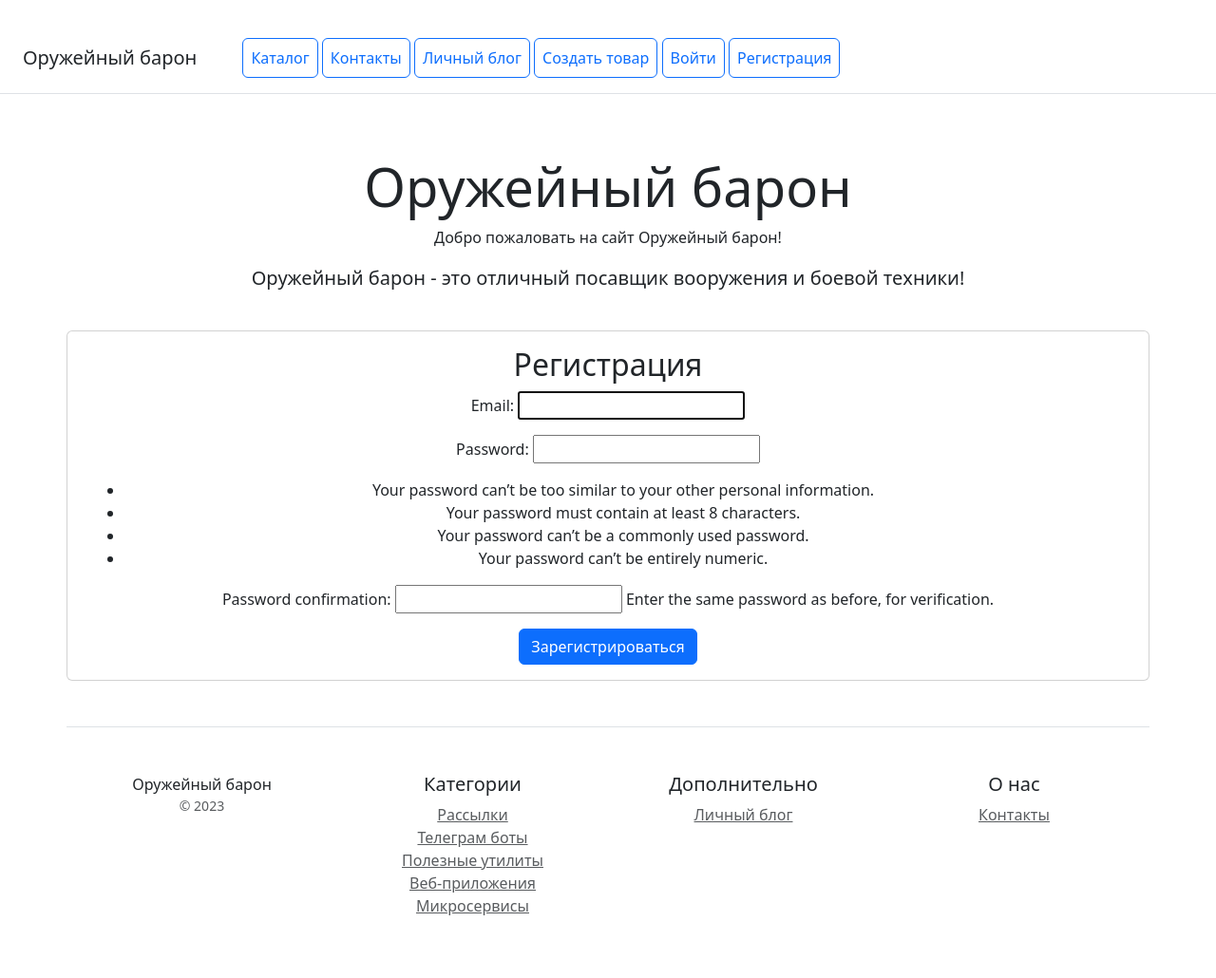
After one commit to PetrVPA/WebMag, a Django app: page /users/register/ in a window 1280 px wide. The commit adds this page. Shown: the whole page at 95% size. Run offline with Django 5.2, Linux system fonts and the light colour scheme; parts of the project's set-up code (start-up, migrations or seed data) failed here and were passed over; some libraries are stand-ins or nearby versions.

Commit message:
Второе контрольное сохранение.

```diff
--- a/catalog/templates/menu.html
+++ b/catalog/templates/menu.html
@@ -5,5 +5,16 @@
         <a class="p-2 btn btn-outline-primary" href="/contacts/">Контакты</a>
         <a class="p-2 btn btn-outline-primary" href="{% url 'blog:blog_start' %}">Личный блог</a>
         <a class="p-2 btn btn-outline-primary" href="{% url 'catalog:product_create'%}">Создать товар</a>
+        {% if user.is_authenticated %}
+            <form method="post" action="{% url 'logout' %}" style="display: inline;">
+	                        {% csrf_token %}
+	                        <button type="submit" class="p-2 btn btn-outline-primary">Выйти
+	                        </button>
+            </form>
+
+        {% else %}
+            <a class="p-2 btn btn-outline-primary" href="#">Войти</a>
+            <a class="p-2 btn btn-outline-primary" href="#">Регистрация</a>
+        {% endif %}
     </nav>
 </div>
--- a/catalog/templates/product_base.html
+++ b/catalog/templates/product_base.html
@@ -25,6 +25,11 @@
 {% include 'menu.html' %}
 <div class="pricing-header px-3 py-3 pt-md-5 pb-md-4 mx-auto text-center">
     <h1 class="display-4">Оружейный барон</h1>
+    {% if user.is_authenticated %}
+        <p>Добро пожаловать, {{ user.first_name }}!</p>
+    {% else %}
+        <p>Добро пожаловать на сайт Оружейный барон!</p>
+    {% endif %}
     <p class="lead">Оружейный барон - это отличный посавщик вооружения и боевой техники!</p>
 </div>
 
--- a/users/forms.py
+++ b/users/forms.py
@@ -1,4 +1,5 @@
 from django.contrib.auth.forms import UserCreationForm
+from django import forms
 
 
 class StyleFormMixin:
@@ -14,3 +15,9 @@ class UserRegisterForm(StyleFormMixin, UserCreationForm):
     class Meta:
         model = User
         fields = ('email', 'password1', 'password2')
+
+    def clean_phone_number(self):
+        phone_number = self.cleaned_data.get('phone_number')
+        if phone_number and not phone_number.isdigit():
+            raise forms.ValidationError('Phone number must contain only digits.')
+        return phone_number
--- /dev/null
+++ b/users/templates/register.html
@@ -0,0 +1,21 @@
+{% extends 'product_base.html' %}
+
+{% block content %}
+<div class="container">
+  <div class="row">
+    <div class="col">
+      <form class="row" method="post" enctype="multipart/form-data">
+        <div class="card">
+          <div class="card-body">
+            <h2>Регистрация</h2>
+                <form method="post">
+                {% csrf_token %}
+                {{ form.as_p }}
+                <button type="submit" class="btn btn-primary">Зарегистрироваться</button>
+                </form>
+        </div>
+      </form>
+    </div>
+  </div>
+</div>
+{% endblock %}
--- a/users/urls.py
+++ b/users/urls.py
@@ -1,13 +1,13 @@
-from django.contrib.auth.views import LoginView
+from django.contrib.auth.views import LoginView, LogoutView
 from django.urls import path
+from users.views import RegisterView
 
 from users.apps import UsersConfig
 
 app_name = UsersConfig.name
 
 urlpatterns = [
-    path('login/', LoginView.as_view(template_name='login.html'))
-
-
-
+    path('login/', LoginView.as_view(template_name='login.html'), name='login'),
+    path('logout/', LogoutView.as_view(next_page='home'), name='logout'),
+    path('register/', RegisterView.as_view(), name='register'),
 ]
--- a/users/views.py
+++ b/users/views.py
@@ -1,3 +1,8 @@
-from django.shortcuts import render
+from django.urls import reverse_lazy
+from django.views.generic.edit import CreateView
+from users.forms import UserRegisterForm
 
-# Create your views here.
+class RegisterView(CreateView):
+    template_name = 'register.html'
+    form_class = UserRegisterForm
+    success_url = reverse_lazy('home')
```
Also changed, not shown: users/templates/login.html (+6 -6 lines), users/templates/logout.html (added, +20 -0 lines), users/migrations/0001_initial.py (added).
